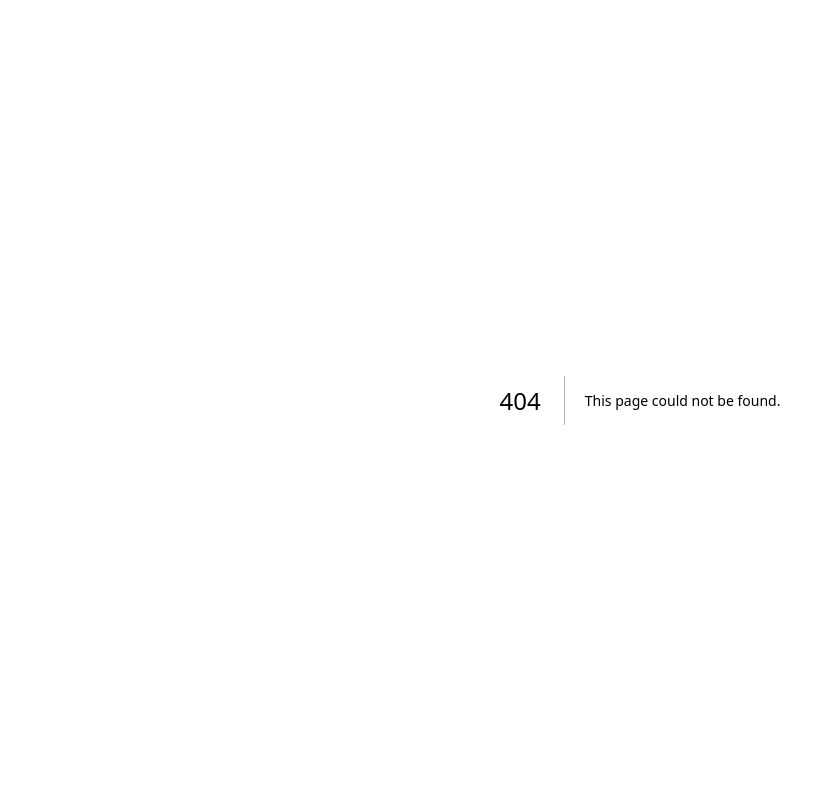
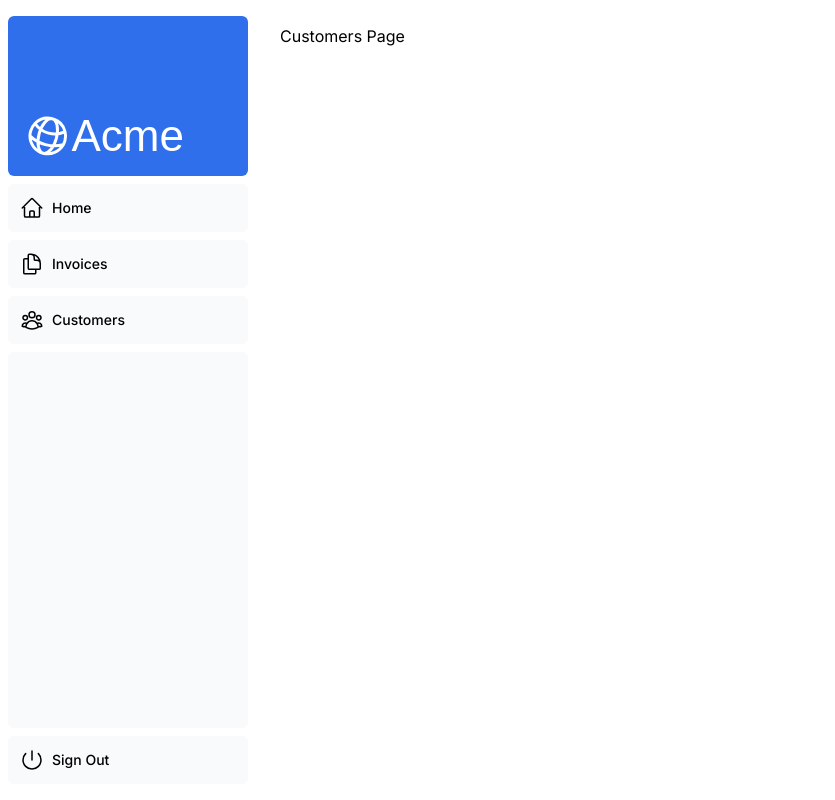
Before and after one commit to xrbsx/nextjs-dashboard, a Next.js app: page /dashboard/customers in a window 1280 px wide. Before the commit this address had no page. Shown: the whole page, without its empty margins (0-835 px from the left). Built offline with nearby package versions, Linux system fonts and the light colour scheme; a web font is replaced by a local one.

Commit message:
Add SideNavbar

```diff
--- /dev/null
+++ b/app/dashboard/customers/page.tsx
@@ -0,0 +1,3 @@
+export default function Page() {
+    return <p>Customers Page</p>
+}
--- /dev/null
+++ b/app/dashboard/invoices/page.tsx
@@ -0,0 +1,3 @@
+export default function Page() {
+    return <p>Invoices Page</p>
+}
--- /dev/null
+++ b/app/dashboard/layout.tsx
@@ -0,0 +1,12 @@
+import SideNav from '@/app/ui/dashboard/sidenav';
+
+export default function Layout({ children }: { children: React.ReactNode }) {
+    return (
+        <div className='flex h-screen flex-col md:flex-row md:overflow-hidden'>
+            <div className='w-full flex-none md:w-64'>
+                <SideNav />
+            </div>
+            <div className='flex-grow p-6 md:overflow-y-auto md:p12'>{children}</div>
+        </div>
+    );
+}
--- /dev/null
+++ b/app/dashboard/page.tsx
@@ -0,0 +1,3 @@
+export default function Page() {
+    return <p>Dashboard Page</p>
+}
```
